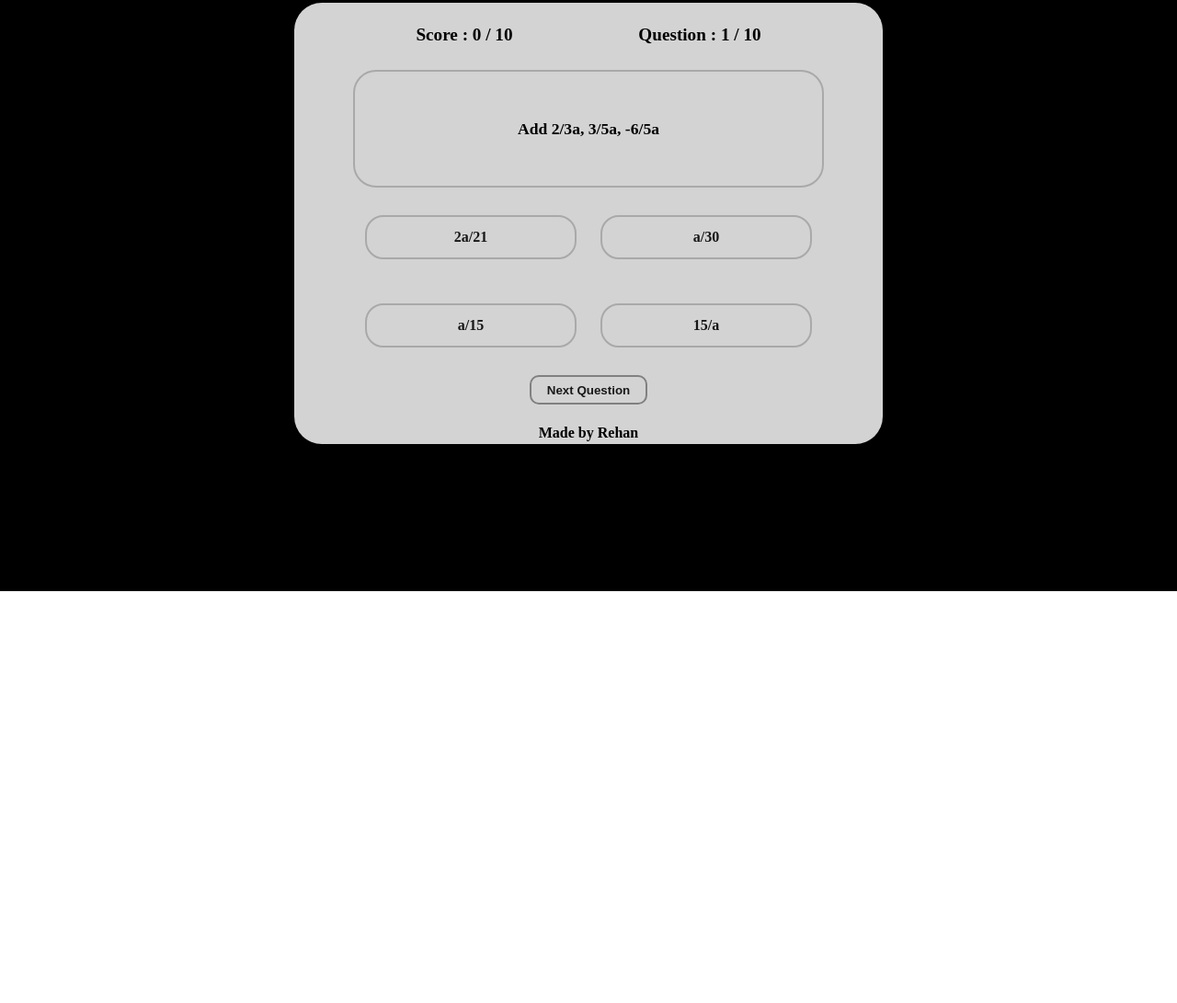
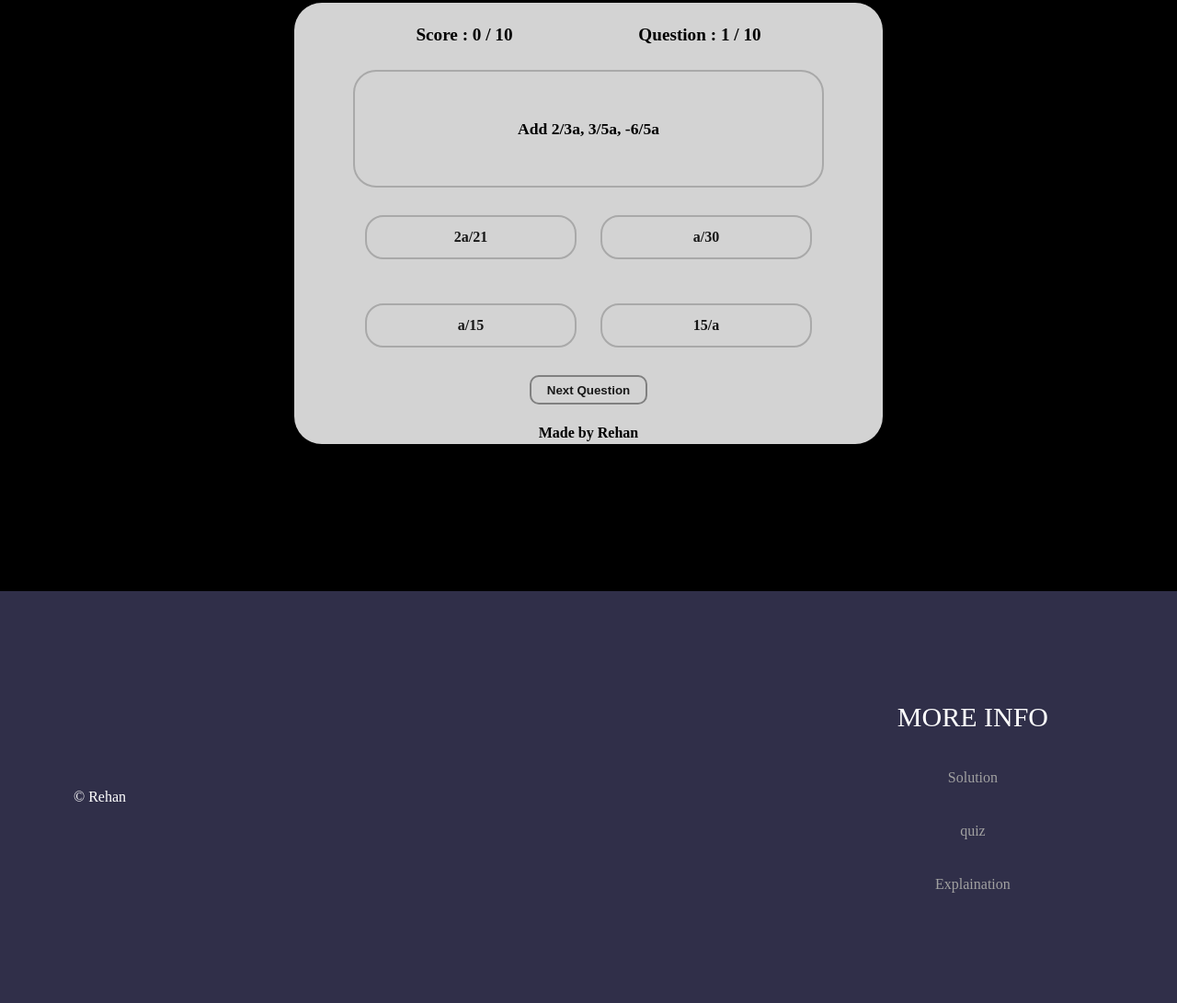
Before and after one commit to ssthunderyt/ssthunderyt.github.io, a plain HTML site: page quiz.html in a window 1280 px wide. Shown: the part 285-1376 px from the top of the page at 92% size. Before the commit the page ends 928 px from the top, so only its background shows below. Drawn offline with Linux system fonts and the light colour scheme.

Commit message:
Update quiz.html

```diff
--- a/quiz.html
+++ b/quiz.html
@@ -133,6 +133,60 @@ body {
 <h4>Made by Rehan</h4>
         </div>
     </main>
+        <footer class="footer">
+  <div class="copy">&copy; Rehan</div>
+  <div class="bottom-links">
+    <div class="links">
+      <span>More Info</span>
+      <a href="solution.html">Solution</a>
+    <a href="quiz.html">quiz</a>
+    <a href="help.html">Explaination</a>
+    </div>
+    </div>
+  </div>
+</footer>
+<style>
+    .footer {
+  display: flex;
+  justify-content: space-between;
+  align-items: center;
+  background-color: #302f49;
+  padding: 40px 80px;
+}
+
+.footer .copy {
+  color: #fff;
+}
+
+.bottom-links {
+  display: flex;
+  justify-content: space-around;
+  align-items: center;
+  padding: 60px 0;
+}
+
+.bottom-links .links {
+  display: flex;
+  flex-direction: column;
+  justify-content: center;
+  align-items: center;
+  padding: 0 60px;
+}
+
+.bottom-links .links span {
+  font-size: 30px;
+  color: #fff;
+  text-transform: uppercase;
+  margin: 20px 0;
+}
+
+.bottom-links .links a {
+  text-decoration: none;
+  color: #a1a1a1;
+  padding: 20px 30px;
+}
+
+</style>
     <script src="index.js"></script>
 </body>
 </html>
```
